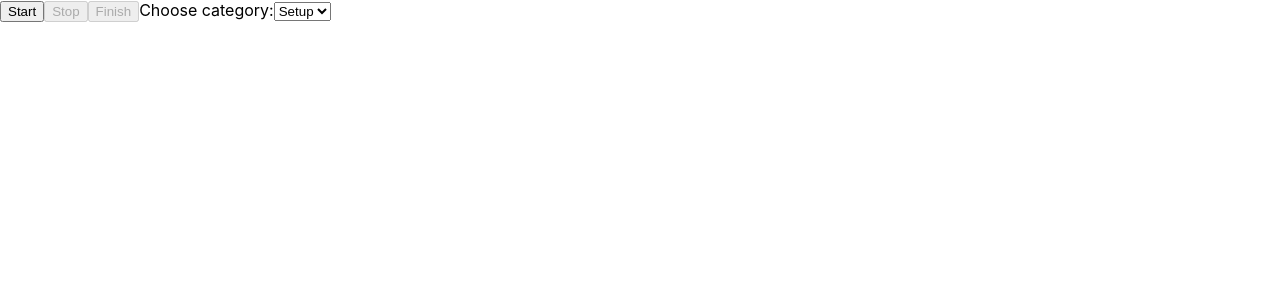
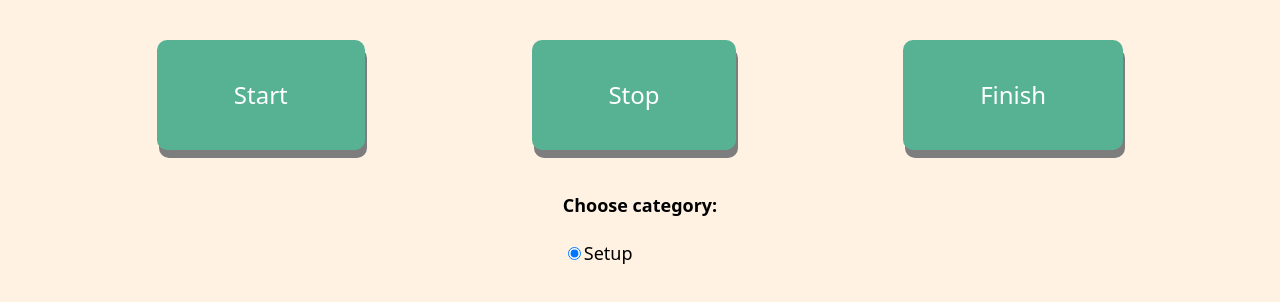
Before and after one commit to Andrii2203/Time-Difference-Calculator, a React (Create React App) app: page / in a window 1280 px wide. Shown: the top 302 px of the page. Built offline with nearby package versions, Linux system fonts and the light colour scheme.

Commit message:
add css, style for button

```diff
--- a/jsconfig.json
+++ b/jsconfig.json
@@ -1,7 +1,7 @@
 {
     "compilerOptions": {
-        "module": "CommonJS",
-        // "moduleResolution": "Bundler",
+        "module": "ES6",
+        "moduleResolution": "Bundler",
         "target": "ESNext",
         "jsx": "react",
         "allowImportingTsExtensions": true,
--- a/package.json
+++ b/package.json
@@ -1,5 +1,5 @@
 {
-"name": "timer-app",
+  "name": "timer-app",
   "version": "0.1.0",
   "homepage": "https://andrii2203.github.io/Time-Difference-Calculator/",
   "private": true,
--- a/src/App.css
+++ b/src/App.css
@@ -1,38 +1,63 @@
-.App {
+* {
+  background-color: rgb(255, 242, 227);
+  font-family:system-ui, -apple-system, BlinkMacSystemFont, 'Segoe UI', Roboto, Oxygen, Ubuntu, Cantarell, 'Open Sans', 'Helvetica Neue', sans-serif;
+  font-size: 1.2rem;
+  font-size: 18px;
+}
+.btn-container {
+  display: flex;
+  justify-content: space-evenly;
+  }
+
+.btn-start,
+.btn-stop,
+.btn-finish {
+  cursor: pointer;
+  display: inline-block;
+  background-color: rgb(87, 178, 148);
+  margin: 40px 10px 5px 10px;
+  padding: 3% 6%;
+  color: white;
+  font-weight: 400;
+  font-size: 24px;
+  border-radius: 10px;
   text-align: center;
+  text-decoration: none;
+  outline: none;
+  border: none;
+  box-shadow: 2px 8px rgba(125, 125, 125, 1);
+
+  transition:
+    0.3s ease color,
+    0.3s ease background-color,
+    0.3s ease border-radius;
+
+}
+.btn-start:hover,
+.btn-stop:hover,
+.btn-finish:hover {
+  background-color: rgb(110, 218, 182);
+  transition:
+    0.3s ease background-color,
 }
 
-.App-logo {
-  height: 40vmin;
-  pointer-events: none;
+.btn-start:active,
+.btn-stop:active,
+.btn-finish:active {
+  background-color: rgb(71, 148, 122);
+  box-shadow: 1px 1px rgba(0, 0, 0, 0.3);
+  transform: translateY(4px);
+}
+.category-container {
+  margin: .8em .2em;
+  display: flex;
+  justify-content: space-around;
 }
 
-@media (prefers-reduced-motion: no-preference) {
-  .App-logo {
-    animation: App-logo-spin infinite 20s linear;
-  }
-}
-
-.App-header {
-  background-color: #282c34;
-  min-height: 100vh;
+.item-container {
   display: flex;
   flex-direction: column;
-  align-items: center;
-  justify-content: center;
-  font-size: calc(10px + 2vmin);
-  color: white;
 }
-
-.App-link {
-  color: #61dafb;
+.container-with-time {
+  margin: 5%;
 }
-
-@keyframes App-logo-spin {
-  from {
-    transform: rotate(0deg);
-  }
-  to {
-    transform: rotate(360deg);
-  }
-}
--- a/src/App.js
+++ b/src/App.js
@@ -1,8 +1,7 @@
 import React, { useState } from 'react';
 import { saveAs } from 'file-saver';
-
-const IntervalDates = { startDate: Date, endDate: Date, category: String };
-
+import { categoryItem, timeElement, categoryAwaria } from "./Interfaces";
+import "./App.css"
 
 const TimeDifferenceCalculator = () => {
   const [initialStartTime, setInitialStartTime] = useState(null);
@@ -12,26 +11,43 @@ const TimeDifferenceCalculator = () => {
   const [lastStartDate, setLastStartDate] = useState(null);
   const [intervalDates, setIntervalDates] = useState([]);
   const [item, setItem] = useState('1');
-  const [showSetup, setShowSetup] = useState(true);
+  const [selectAwariaOption, setSelectAwariaOption] = useState([]);
 
-  const categoryItem = [
-    { id: 1, value: 'Setup' },
-    { id: 2, value: 'Praca' },
-    { id: 3, value: 'Awaria' },
-    { id: 4, value: 'Przerwa' },
-  ];
+  const getActiveCattegory = () => {
+    let ci = categoryItem;
+    let result = [];
+    if(intervalDates.length == 0) return  [categoryItem[0]];
 
-  const mapCategoryToOptions = categoryItem.map(({ id, value }) => {
-    if(showSetup && value !== "Setup") {
-      return null;
+    ci.forEach( ciit => {
+          let addToList = true;
+          intervalDates.forEach(it => {
+            if (it.category == ciit.id && ciit.single == 1) {
+              addToList = false;
             }
-    if(!showSetup && value === "Setup") {
-      return null;
+          });
+          if (addToList == true) {
+            result.push(ciit);
           }
+        });
+    return result;
+  }
+
+
+  const mapCategoryToOptions = getActiveCattegory().map(({ id, value }) => {
       return (
-      <option key={id} value={id}>{value}</option>
+        <label>
+          <input
+            type='radio'
+            name='category'
+            value={id}
+            checked={item === id.toString()}
+            onChange={() => setItem(id.toString())}
+          />
+          {value}
+        </label>
       );
   });
+
 
     const handleStart1 = () => {
       const now = new Date();
@@ -42,25 +58,18 @@ const TimeDifferenceCalculator = () => {
       setStartTime1(now);
       setEndTime1(null);
       setTimeIsRuning(!timeIsRuning);
-      console.log(mapCategoryToOptions);
     };
 
   const handleStop1 = () => {
     const now = new Date();
     setEndTime1(now);
 
-    let id = {
-      startDate: lastStartDate,
-      endDate: now,
-      category: item,
-    };
+    let id = timeElement(lastStartDate,now,item);
 
     setTimeIsRuning(!timeIsRuning);
 
     intervalDates.push(id);
-    setShowSetup(false);
-    setItem('3');
-
+    setItem('2');
   };
 
   const getIntervalDiff = (id) => {
@@ -85,7 +94,13 @@ const TimeDifferenceCalculator = () => {
 
     intervalDates.forEach(id => {
       console.log(getIntervalDiff(id));
-      output += id.startDate.getTime().toLocaleString() + `: ${id.endDate.getTime().toLocaleString()}` + `: ${id.category}`+ '\n'
+      output += id.startDate.getTime().toLocaleString() + `: ${id.endDate.getTime().toLocaleString()}` + `: ${id.category}`;
+
+      if(id.category === '3' && selectAwariaOption.length > 0) {
+        output += `: ${selectAwariaOption.join(', ')}`;
+      }
+
+      output += '\n';
     })
 
     const textToSave =
@@ -108,21 +123,59 @@ const TimeDifferenceCalculator = () => {
     setLastStartDate(null);
     setIntervalDates([]);
     setItem('1');
+    setSelectAwariaOption([]);
+  };
+
+  const handleAwariaOptionChange = (id) => {
+    setSelectAwariaOption(prev =>
+      prev.includes(id)
+        ? prev.filter(optId => optId !== id)
+        : [...prev, id]
+    );
+  };
+
+  const renderAwariaOption = () => {
+    if (item !== '3') return null;
+
+    return (
+      <div>
+        <h4>Awaria Options:</h4>
+        {categoryAwaria.map(({ id, value }) => (
+          <div key={id}>
+            <label>
+              <input
+                type="checkbox"
+                value={id}
+                checked={selectAwariaOption.includes(id)}
+                onChange={() => handleAwariaOptionChange(id)}
+              />
+              {value}
+            </label>
+          </div>
+        ))}
+      </div>
+    );
   };
 
   return (
-    <div>
-      <button onClick={handleStart1} disabled={!timeIsRuning}>Start</button>
-      <button onClick={handleStop1} disabled={timeIsRuning}>Stop</button>
-      <button onClick={handleFinish1} disabled={initialStartTime == null || !timeIsRuning}>Finish</button>
+    <div className='main-container'>
+      <div className='btn-container'>
+        <button onClick={handleStart1} disabled={!timeIsRuning} className='btn-start'>Start</button>
+        <button onClick={handleStop1} disabled={timeIsRuning} className='btn-stop'>Stop</button>
+        <button onClick={handleFinish1} disabled={initialStartTime == null || !timeIsRuning} className='btn-finish'>Finish</button>
+      </div>
 
-      <label>
-        Choose category:
-        <select name='category' value={item} onChange={(e) => setItem(e.target.value)}>
+        <div className='category-container'>
+
+          <div className='item-container'>
+            <h4>Choose category:</h4>
             {mapCategoryToOptions}
-        </select>
-      </label>
+          </div>
 
+          {renderAwariaOption()}
+        </div>
+
+      <div className='container-with-time'>
         {startTime1 && (
           <div>
             <p>Start: {startTime1.toLocaleString()}</p>
@@ -141,6 +194,7 @@ const TimeDifferenceCalculator = () => {
           </div>
         )}
       </div>
+    </div>
   );
 };
 
--- a/src/Interfaces.js
+++ b/src/Interfaces.js
@@ -1,11 +1,17 @@
 export const categoryItem = [
-    { id: 1, value: 'Setup', single:1},
+    { id: 1, value: 'Setup', single: 1 },
     { id: 2, value: 'Praca', single: 0 },
-    { id: 3, value: 'Awaria',single: 0 },
-    { id: 4, value: 'Przerwa',single: 1 },
+    { id: 3, value: 'Awaria', single: 3 },
+    { id: 4, value: 'Przerwa', single: 1 },
 ];
 
-export function timeElement(startDate, endDate, categoryNumber )  {
+export const categoryAwaria = [
+    { id: 3.1, value: 'Maszyny', single: 0 },
+    { id: 3.2, value: 'Linia produkcyjna', single: 0 },
+    { id: 3.3, value: 'Składniki', single: 0 },
+];
+
+export function timeElement( startDate, endDate, categoryNumber )  {
     //
    return  {
       startDate: startDate,
```
Lines whose indentation alone changed are shown as unchanged.
